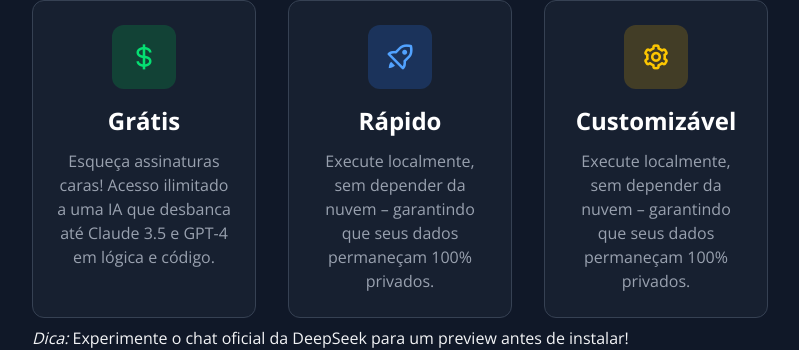
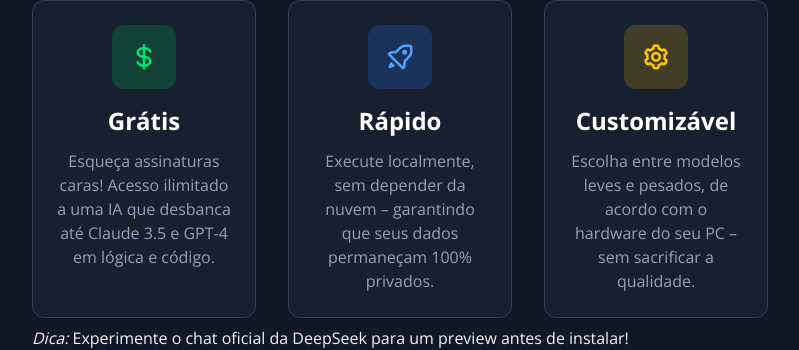
Before and after one commit to moriware/moriware.github.io, a website: page blog/2025-02-04-como-utilizar-deepseek-vscode/index.html in a window 1280 px wide. Shown: the part 816-1166 px from the top of the page, without its empty margins (240-1039 px from the left). Drawn offline with nearby package versions, Linux system fonts and the light colour scheme; a web font is replaced by a local one.

Commit message:
feat: atualizar conteúdo do artigo sobre DeepSeek para melhor clareza e relevância

```diff
--- a/blog/2025-02-04-como-utilizar-deepseek-vscode/index.html
+++ b/blog/2025-02-04-como-utilizar-deepseek-vscode/index.html
@@ -241,8 +241,8 @@
               </div>
               <h3 class="text-2xl font-bold text-white mb-3">Customizável</h3>
               <p class="text-gray-400">
-                Execute localmente, sem depender da nuvem – garantindo que seus
-                dados permaneçam 100% privados.
+                Escolha entre modelos leves e pesados, de acordo com o hardware
+                do seu PC – sem sacrificar a qualidade.
               </p>
             </div>
           </div>
```
